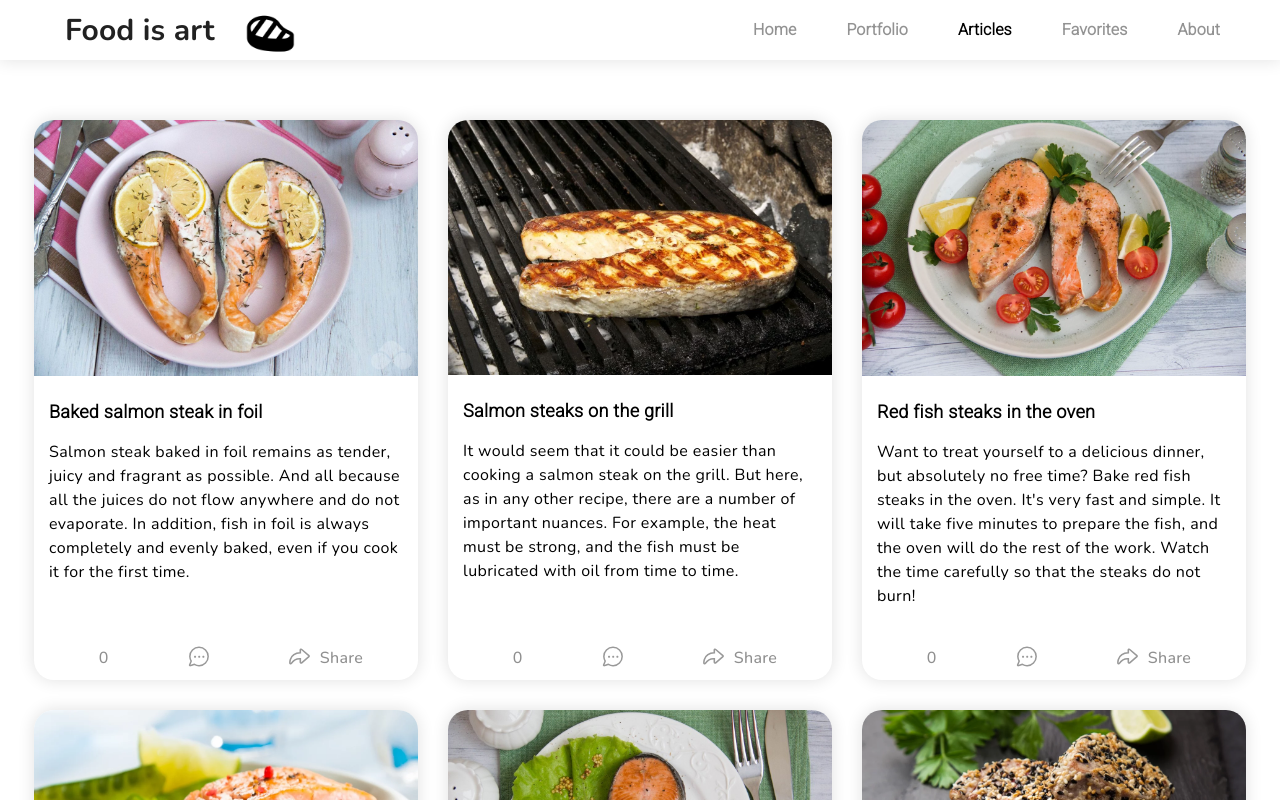
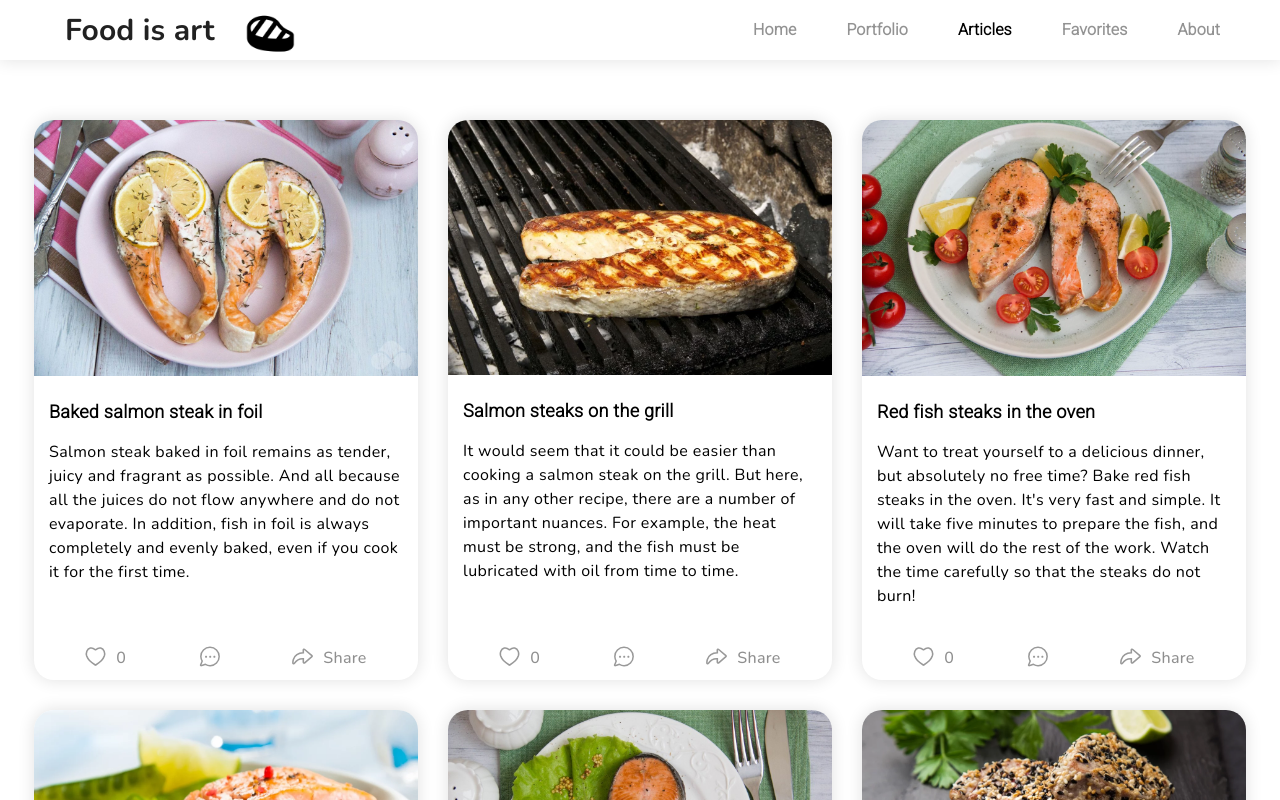
Before and after one commit to NikitOS-1/food-blog, a React (Create React App) app: page /articles in a window 1280 px wide. Shown: the top 800 px of the page. Built offline with nearby package versions, Linux system fonts and the light colour scheme.

Commit message:
compleated like and unlike + count

```diff
--- a/src/componets/ArticalItem/ArticalItem.module.scss
+++ b/src/componets/ArticalItem/ArticalItem.module.scss
@@ -55,16 +55,16 @@
             .like {
                 display: flex;
 
-                .normalLike {
+                .unLikeIcon {
                     width: 21px;
                     height: 21px;
-                    display: none;
+                    display: block;
                 }
 
-                .hoverLike {
+                .likeIcon {
                     width: 21px;
                     height: 21px;
-                    display: none;
+                    display: block;
                 }
 
                 // .hoverLike {
--- a/src/componets/ArticalItem/ArticalItem.tsx
+++ b/src/componets/ArticalItem/ArticalItem.tsx
@@ -20,8 +20,39 @@ const ArticalItem = ({
   getId,
 }: Props) => {
   const [countLike, setCountLike] = useState<number>(0);
-  const updateCountLike = () => {
-    setCountLike((prevState: number) => prevState + 1);
+
+  let likeIcon = (
+    <svg className={style.likeIcon} width="18" height="18" viewBox="0 0 18 18">
+      <path
+        d="M8.78095 17.1159C6.79122 15.8914 4.9402 14.4502 3.26104 12.8181C2.0805 11.6427 1.18178 10.2098 0.633692 8.62909C-0.352598 5.56276 0.799455 2.05241 4.02355 1.01354C5.718 0.468048 7.5686 1.5118 8.99644 2.58331C10.4248 1.5131 12.2748 0.469463 13.9693 1.01354C17.1934 2.05241 18.3538 5.56276 17.3675 8.62909C16.8194 10.2098 15.9207 11.6427 14.7401 12.8181C13.061 14.4502 11.2099 15.8914 9.22022 17.1159L9.00473 17.25L8.78095 17.1159Z"
+        fill="#333333"></path>
+    </svg>
+  );
+  let unLikeIcon = (
+    <svg
+      className={style.unLikeIcon}
+      width="20"
+      height="18"
+      viewBox="0 0 20 18"
+      fill="none">
+      <path
+        d="M9.78095 17.1159C7.79122 15.8914 5.9402 14.4502 4.26104 12.8181C3.0805 11.6427 2.18178 10.2098 1.63369 8.62909C0.647402 5.56276 1.79946 2.05241 5.02355 1.01354C6.718 0.468048 8.5686 1.5118 9.99644 2.58331C11.4248 1.5131 13.2748 0.469463 14.9693 1.01354C18.1934 2.05241 19.3538 5.56276 18.3675 8.62909C17.8194 10.2098 16.9207 11.6427 15.7401 12.8181C14.061 14.4502 12.2099 15.8914 10.2202 17.1159L10.0047 17.25L9.78095 17.1159Z"
+        stroke="#999999"
+        strokeWidth="1.5"
+        strokeLinecap="round"
+        strokeLinejoin="round"></path>
+    </svg>
+  );
+  const [isLike, setIsLike] = useState<boolean>(false);
+
+  const handleLike = (bool: boolean) => {
+    if (bool) {
+      setIsLike(false);
+      setCountLike((prevState: number) => prevState - 1);
+    } else {
+      setIsLike(true);
+      setCountLike((prevState: number) => prevState + 1);
+    }
   };
 
   return (
@@ -35,29 +66,8 @@ const ArticalItem = ({
           <div className={style.description}>{description}</div>
         </Link>
         <div className={style.itemOption}>
-          <div className={style.like} onClick={updateCountLike}>
-            <svg
-              className={style.normalLike}
-              width="20"
-              height="18"
-              viewBox="0 0 20 18"
-              fill="none">
-              <path
-                d="M9.78095 17.1159C7.79122 15.8914 5.9402 14.4502 4.26104 12.8181C3.0805 11.6427 2.18178 10.2098 1.63369 8.62909C0.647402 5.56276 1.79946 2.05241 5.02355 1.01354C6.718 0.468048 8.5686 1.5118 9.99644 2.58331C11.4248 1.5131 13.2748 0.469463 14.9693 1.01354C18.1934 2.05241 19.3538 5.56276 18.3675 8.62909C17.8194 10.2098 16.9207 11.6427 15.7401 12.8181C14.061 14.4502 12.2099 15.8914 10.2202 17.1159L10.0047 17.25L9.78095 17.1159Z"
-                stroke="#999999"
-                strokeWidth="1.5"
-                strokeLinecap="round"
-                strokeLinejoin="round"></path>
-            </svg>
-            <svg
-              className={style.hoverLike}
-              width="18"
-              height="18"
-              viewBox="0 0 18 18">
-              <path
-                d="M8.78095 17.1159C6.79122 15.8914 4.9402 14.4502 3.26104 12.8181C2.0805 11.6427 1.18178 10.2098 0.633692 8.62909C-0.352598 5.56276 0.799455 2.05241 4.02355 1.01354C5.718 0.468048 7.5686 1.5118 8.99644 2.58331C10.4248 1.5131 12.2748 0.469463 13.9693 1.01354C17.1934 2.05241 18.3538 5.56276 17.3675 8.62909C16.8194 10.2098 15.9207 11.6427 14.7401 12.8181C13.061 14.4502 11.2099 15.8914 9.22022 17.1159L9.00473 17.25L8.78095 17.1159Z"
-                fill="#333333"></path>
-            </svg>
+          <div className={style.like} onClick={() => handleLike(isLike)}>
+            {isLike ? likeIcon : unLikeIcon}
             <span className={style.countLike}>{countLike}</span>
           </div>
           <div className={style.comment}>
```
